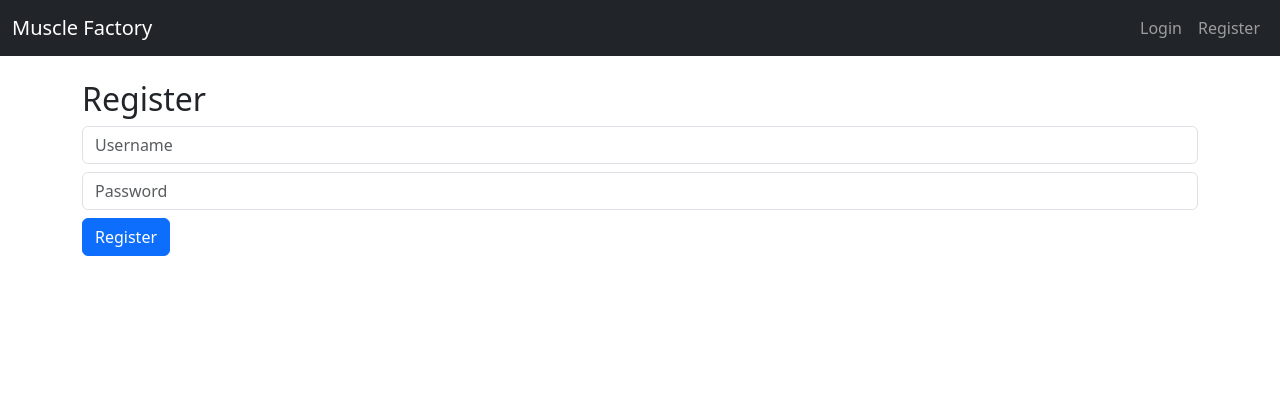
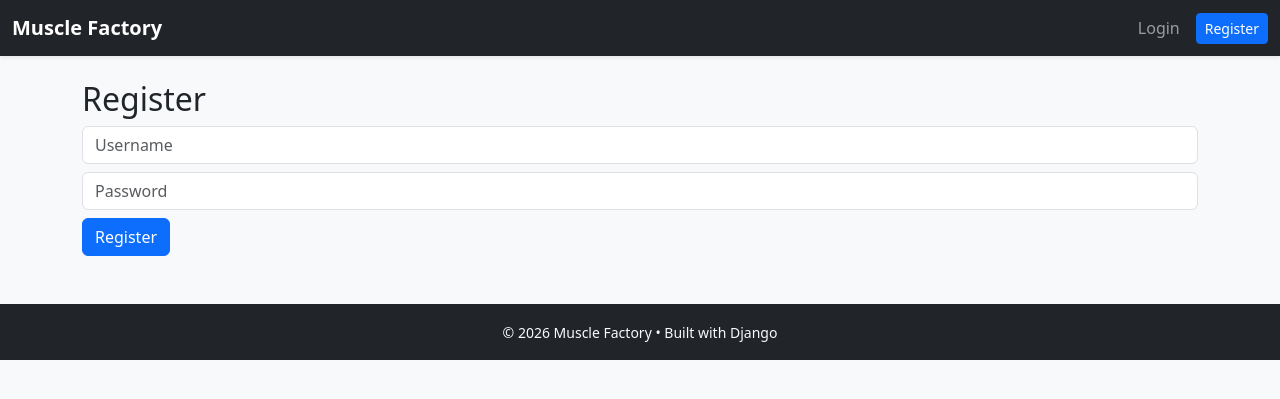
Before and after one commit to MicahIndigo/musclefactory, a Django app: page /accounts/register/ in a window 1280 px wide. Shown: the top 399 px of the page. Run offline with Django 5.2, Linux system fonts and the light colour scheme.

Commit message:
Enhance UI: imroved navbar, membership badge, upgrade CTA button, alerts and footer

```diff
--- a/templates/base.html
+++ b/templates/base.html
@@ -8,21 +8,30 @@
     <!-- Bootstrap (mobile-first) -->
     <link href="https://cdn.jsdelivr.net/npm/bootstrap@5.3.0/dist/css/bootstrap.min.css" rel="stylesheet">
 </head>
-<body>
+<body class="bg-light">
 
 
-  <nav class="navbar navbar-expand-lg navbar-dark bg-dark">
+  <nav class="navbar navbar-expand-lg navbar-dark bg-dark shadow-sm">
     <div class="container-fluid">
-        <a class="navbar-brand" href="/">Muscle Factory</a>
+        <a class="navbar-brand fw-bold" href="/">Muscle Factory</a>
 
         <button class="navbar-toggler" type="button" data-bs-toggle="collapse" data-bs-target="#nav">
             ☰
         </button>
 
         <div class="collapse navbar-collapse" id="nav">
-            <ul class="navbar-nav ms-auto">
+            <ul class="navbar-nav ms-auto align-items-lg-center">
 
                 {% if user.is_authenticated %}
+
+                    <!-- Membership Badge -->
+                     <li class="nav-item me-3">
+                        {% if user.profile.is_member %}
+                            <span class="badge bg-success">Member</span>
+                        {% else %}
+                            <span class="badge bg-secondary">Free User</span>
+                        {% endif %}
+                     </li>
                     <li class="nav-item">
                         <a class="nav-link" href="/classes/">Classes</a>
                     </li>
@@ -31,16 +40,25 @@
                         <a class="nav-link" href="/classes/my-bookings/">My Bookings</a>
                     </li>
 
-                    <li class="nav-item">
-                        <a class="nav-link" href="/accounts/logout/">Logout</a>
+                    <!-- Upgrade membersip button -->
+                    {% if not user.profile.is_member %}
+                    <li class="nav-item ms-lg-2">
+                        <a class="btn  btn-warning btn-sm" href="/checkout/buy/">
+                            Upgrade Membership
+                        </a>
+                    </li>
+                    {% endif %}
+
+                    <li class="nav-ite md-lg-2">
+                        <a class="btn btn-outline-light btn-sm" href="/accounts/logout/">Logout</a>
                     </li>
                 {% else %}
                     <li class="nav-item">
                         <a class="nav-link" href="/accounts/login/">Login</a>
                     </li>
 
-                    <li class="nav-item">
-                        <a class="nav-link" href="/accounts/register/">Register</a>
+                    <li class="nav-item ms-lg-2">
+                        <a class="btn btn-primary btn-sm" href="/accounts/register/">Register</a>
                     </li>
                 {% endif %}
 
@@ -51,12 +69,24 @@
 
 <div class="container mt-4 mb-5">
     {% for message in messages %}
-       <div class="alert alert-warning">{{ message }}</div>
+       <div class="alert alert-warning alert-dismissible fade show" role="alert">
+        {{ message }}
+        <button type="button" class="btn-close" data-bs-dismiss="alert"></button>
+       </div>
     {% endfor %}
 
     {% block content %}
     {% endblock %}
 </div>
 
+
+<!-- Footer -->
+<footer class="bg-dark text-light text-center py-3 mt-auto">
+    <small>© 2026 Muscle Factory • Built with Django</small>
+</footer>
+
+<!-- Bootstrap JS -->
+<script src="https://cdn.jsdelivr.net/npm/bootstrap@5.3.0/dist/js/bootstrap.bundle.min.js"></script>
+
 </body>
 </html>
```
